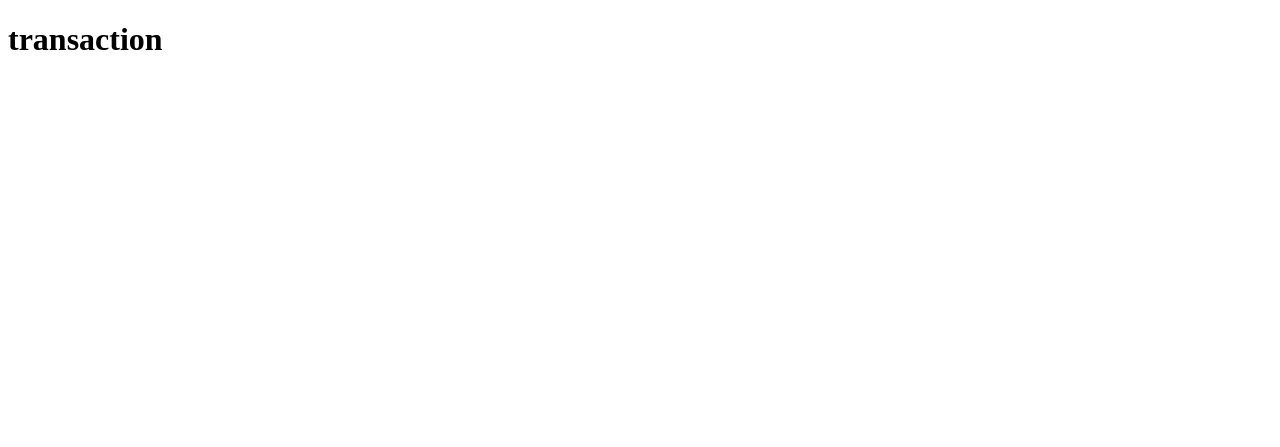
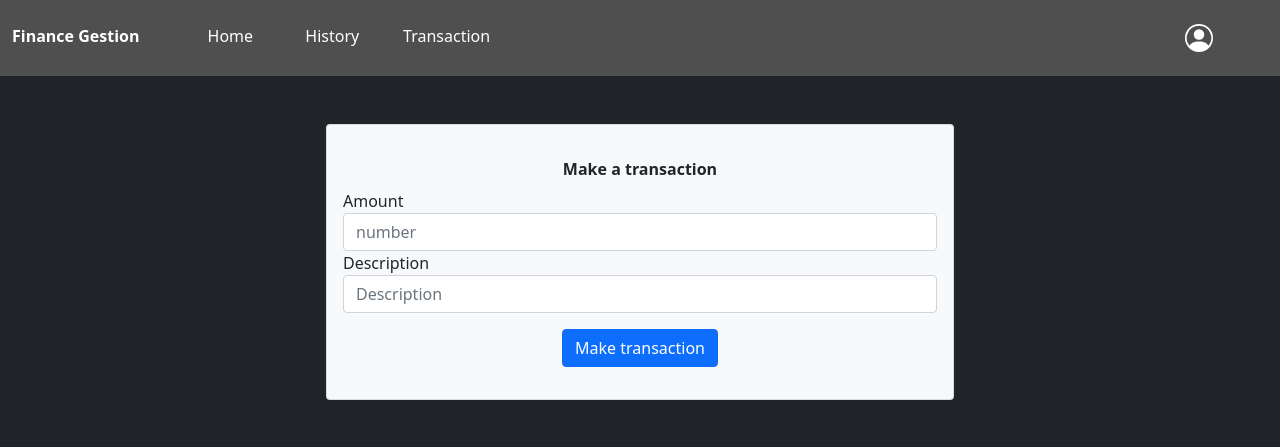
Before and after one commit to jaagualimpia/finance_gestion, a Django app: page /finance/transaction in a window 1280 px wide. Before the commit the part shown is almost empty. Shown: the top 447 px of the page. Run offline with Django 4.2, Linux system fonts and the light colour scheme.

Commit message:
transaction view

```diff
--- a/finance/templates/finance/html/transaction.html
+++ b/finance/templates/finance/html/transaction.html
@@ -1,9 +1,48 @@
 <!DOCTYPE html>
 <html>
-    <head>
 
-    </head>
-    <body>
-        <h1>transaction</h1>
-    </body>
+<head>
+    <meta charset="UTF-8" />
+    <meta name="viewport" content="width=device-width, initial-scale=1" />
+    <link href="https://cdn.jsdelivr.net/npm/bootstrap@5.0.2/dist/css/bootstrap.min.css" rel="stylesheet"
+        integrity="sha384-EVSTQN3/azprG1Anm3QDgpJLIm9Nao0Yz1ztcQTwFspd3yD65VohhpuuCOmLASjC" crossorigin="anonymous" />
+    <title>Transaction</title>
+</head>
+
+<body class="bg-dark">
+    {% include './widgets/widgetHeader.html' %}
+    <div class="container-fluid">
+        <div class="row">
+            <div class="col">
+                <div class="card bg-light my-5 py-3 " style="margin-left: 25%; margin-right: 25%;">
+                    <div class="card-body">
+                        <p class="card-title text-center justify-content-center fw-bold">Make a transaction</p>
+
+                        <form action="">
+                            <form>
+                                <div class="form-row">
+
+                                    <label for="inputAmount">Amount</label>
+                                    <input type="number" class="form-control" id="inputAmount" placeholder="number" min="0">
+                                </div>
+
+                                <div class="form-row">
+                                    <label for="inputDescription">Description</label>
+                                    <input type="text area" class="form-control" id="inputDescription" placeholder="Description">
+                                </div>
+
+                                <div class="text-center">
+                                    <button type="submit" class="btn btn-primary mt-3">Make transaction</button>
+                                </div>
+                              </form>
+                        </form>
+
+                    </div>
+                </div>
+            </div>
+        </div>
+
+    </div>
+</body>
+
 </html>
```
